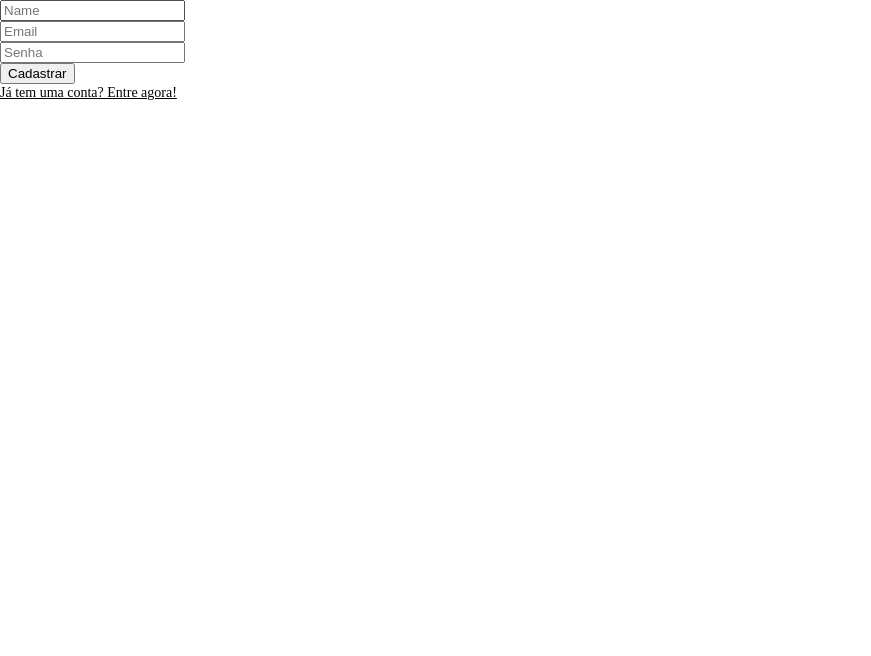
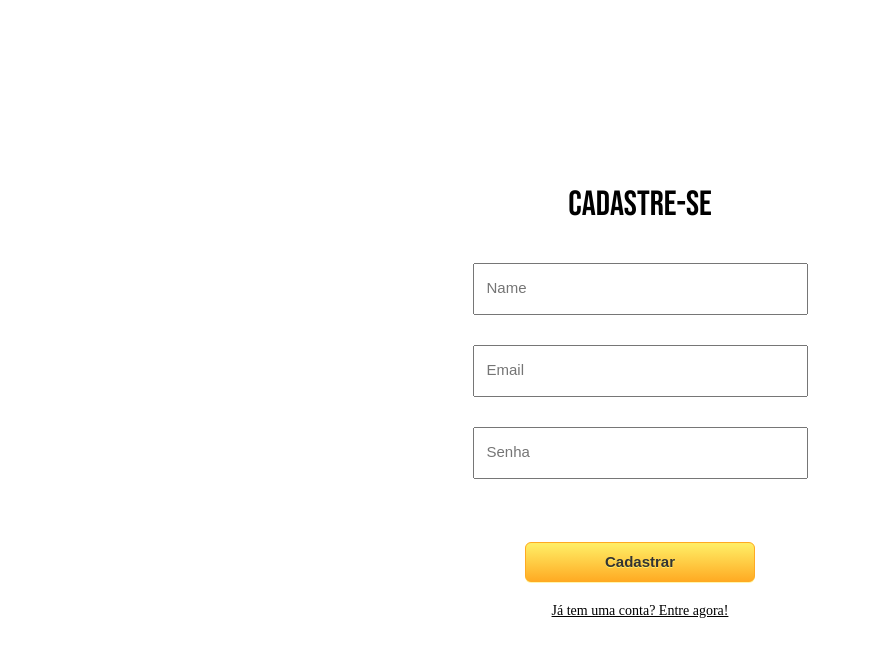
Before and after one commit to wallysom2/projeto14-store-front, a React (Create React App) app: page /cadastro in a window 1280 px wide. Shown: the top 656 px of the page, without its empty margins (0-871 px from the left). Built offline with nearby package versions, Linux system fonts and the light colour scheme; a web font is replaced by a local one.

Commit message:
feat: construindo botao para o fluxo de login

```diff
--- a/src/pages/Cadastro.jsx
+++ b/src/pages/Cadastro.jsx
@@ -1,6 +1,8 @@
 import axios from 'axios';
 import { useState } from 'react';
 import { Link, useNavigate } from 'react-router-dom';
+import styled from "styled-components";
+
 
 function Cadastro() {
   const [name, setName] = useState('');
@@ -22,28 +24,87 @@ function Cadastro() {
   }
 
   return (
-    <div className="">
-      <form>
-        <input type="text" onChange={e => setName(e.target.value)} placeholder="Name" />
+    <StyledContainer>
+        <Title>
+        Cadastre-se
+      </Title>
+      <Form>
+        <Input type="text" onChange={e => setName(e.target.value)} placeholder="Name" />
         <br />
-        <input type="text" onChange={e => setEmail(e.target.value)} placeholder="Email" />
+        <Input type="text" onChange={e => setEmail(e.target.value)} placeholder="Email" />
         <br />
-        <input
+        <Input
           type="password"
           onChange={e => setPassword(e.target.value)}
           placeholder="Senha"
         />
         <br />
-        <button type="submit" onClick={handleSubmit}>
+        <Button type="submit" onClick={handleSubmit}>
           Cadastrar
-        </button>
+        </Button>
         <p>
           <Link to="/" style={{ fontSize: 14, color: 'black' }}>
             Já tem uma conta? Entre agora!
           </Link>
         </p>
-      </form>
-    </div>
+      </Form>
+    </StyledContainer>
   );
 }
 export default Cadastro;
+
+const StyledContainer = styled.section`
+width: 100vw;
+height: 100vh;
+display: flex;
+flex-direction: column;
+justify-content: center;
+align-items: center;
+`
+const Title = styled.p `
+font: 35px Bebas Neue;
+padding-bottom: 30px;
+`
+const Input = styled.input `
+width: 327px;
+height: 46px;
+margin: 7px;
+::placeholder {
+  font-size: 15px;
+  padding-left: 10px;
+}
+`
+const Form = styled.form `
+display: flex;
+flex-direction: column;
+justify-content: center;
+align-items: center;
+`
+const Button = styled.button `
+	box-shadow: 0px 1px 0px 0px #fff6af;
+	background:linear-gradient(to bottom, #ffec64 5%, #ffab23 100%);
+	background-color:#ffec64;
+	border-radius:6px;
+	border:1px solid #ffaa22;
+	display:inline-block;
+	cursor:pointer;
+	color:#333333;
+	font-family:Arial;
+	font-size:15px;
+	font-weight:bold;
+	padding:6px 24px;
+	text-decoration:none;
+	text-shadow:0px 1px 0px #ffee66;
+  width: 230px;
+  height: 40px;
+  margin-top:40px;
+  margin-bottom: 20px;
+  &:hover {
+	background:linear-gradient(to bottom, #ffab23 5%, #ffec64 100%);
+	background-color:#ffab23;
+}
+&:active {
+	position:relative;
+	top:1px;
+}
+`
--- a/src/pages/Login.jsx
+++ b/src/pages/Login.jsx
@@ -1,6 +1,7 @@
 import axios from 'axios';
 import { useState, useContext } from 'react';
 import { Link, useNavigate } from 'react-router-dom';
+import styled from "styled-components";
 
 import UserContext from '../contexts/UserContext';
 
@@ -18,33 +19,92 @@ function Login() {
       const { data } = await axios.post('http://localhost:5000/signIn', body);
 
       setUser(data);
-      navigator('/home');
+      navigator('/loja');
     } catch (error) {
       console.error('Erro ao fazer o login', error);
     }
   }
 
   return (
-    <div className="">
-      <form>
-        <input type="text" onChange={e => setEmail(e.target.value)} placeholder="Email" />
+    <StyledContainer >
+      <Title>
+        Login
+      </Title>
+      <Form>
+        <Input type="text" onChange={e => setEmail(e.target.value)} placeholder="Email" />
         <br />
-        <input
+        <Input
           type="password"
           onChange={e => setPassword(e.target.value)}
           placeholder="Senha"
         />
         <br />
-        <button type="submit" onClick={handleSubmit}>
+        <Button type="submit" onClick={handleSubmit}>
           Entrar
-        </button>
+        </Button>
         <p>
           <Link to="/cadastro" style={{ fontSize: 14, color: 'black' }}>
             Primeira vez? Cadastrate-se!
           </Link>
         </p>
-      </form>
-    </div>
+      </Form>
+    </StyledContainer>
   );
 }
 export default Login;
+
+const StyledContainer = styled.section`
+width: 100vw;
+height: 100vh;
+display: flex;
+flex-direction: column;
+justify-content: center;
+align-items: center;
+`
+const Title = styled.p `
+font: 35px Bebas Neue;
+padding-bottom: 30px;
+`
+const Input = styled.input `
+width: 327px;
+height: 46px;
+margin: 7px;
+::placeholder {
+  font-size: 15px;
+  padding-left: 10px;
+}
+`
+const Form = styled.form `
+display: flex;
+flex-direction: column;
+justify-content: center;
+align-items: center;
+`
+const Button = styled.button `
+	box-shadow: 0px 1px 0px 0px #fff6af;
+	background:linear-gradient(to bottom, #ffec64 5%, #ffab23 100%);
+	background-color:#ffec64;
+	border-radius:6px;
+	border:1px solid #ffaa22;
+	display:inline-block;
+	cursor:pointer;
+	color:#333333;
+	font-family:Arial;
+	font-size:15px;
+	font-weight:bold;
+	padding:6px 24px;
+	text-decoration:none;
+	text-shadow:0px 1px 0px #ffee66;
+  width: 230px;
+  height: 40px;
+  margin-top:40px;
+  margin-bottom: 20px;
+  &:hover {
+	background:linear-gradient(to bottom, #ffab23 5%, #ffec64 100%);
+	background-color:#ffab23;
+}
+&:active {
+	position:relative;
+	top:1px;
+}
+`
```
